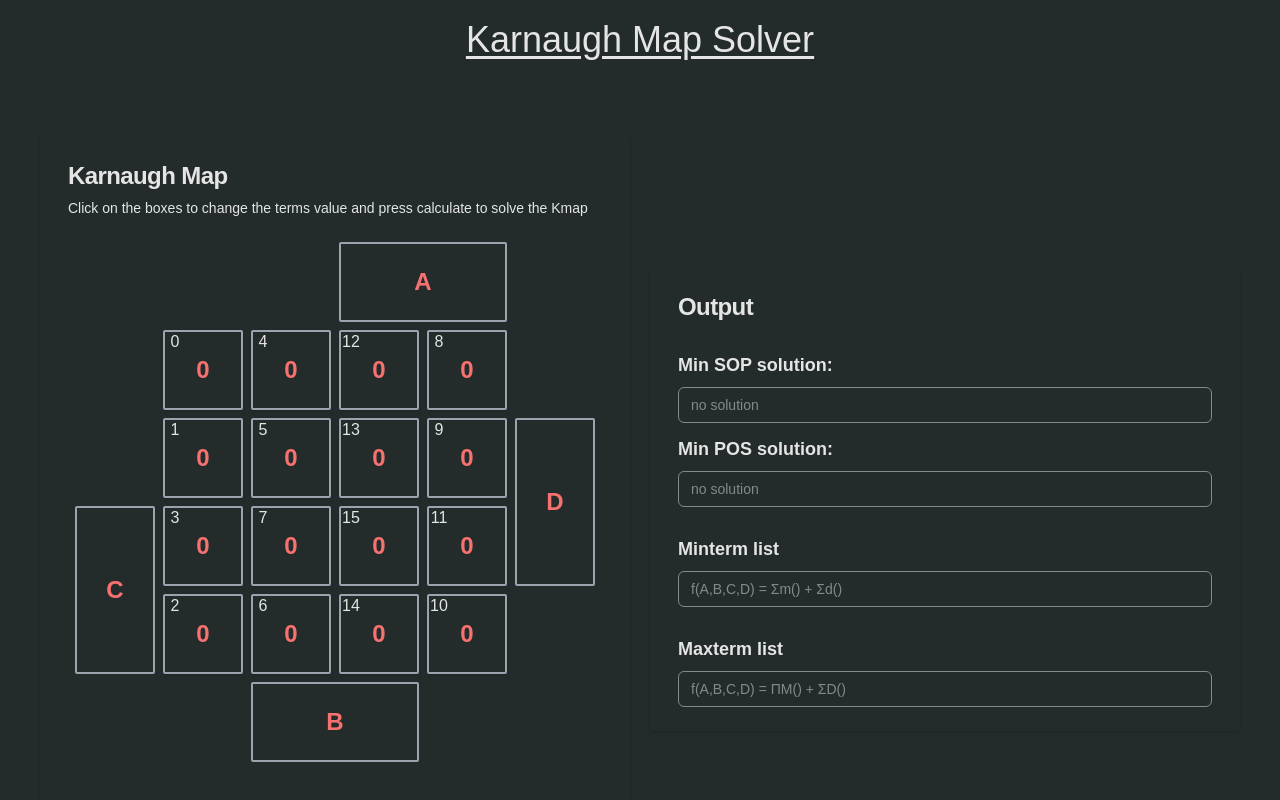
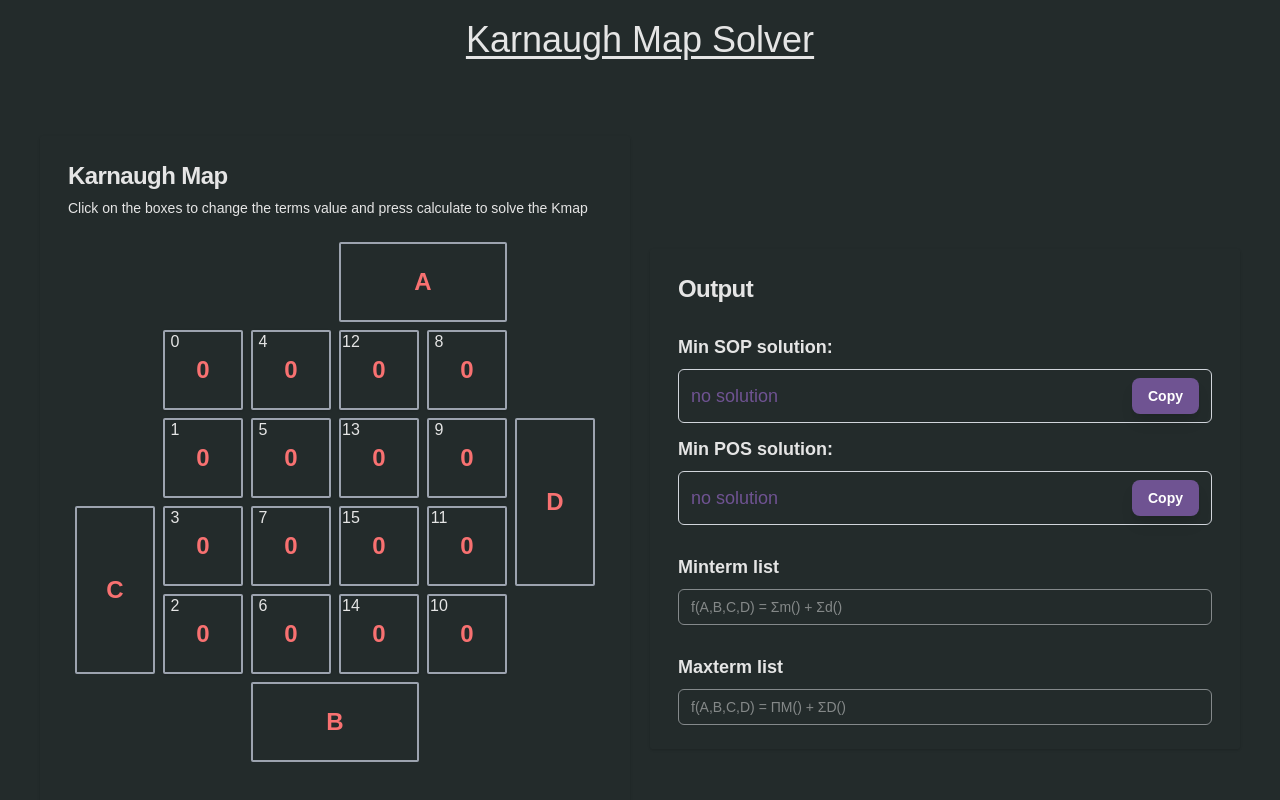
Before and after one commit to theisaaclloyd/isaacclloydcom-frontend, a Next.js app: page /tools/kmaps in a window 1280 px wide. Shown: the top 800 px of the page. Built offline with nearby package versions, Linux system fonts and the light colour scheme; a web font is replaced by a local one.

Commit message:
updated solution output

```diff
--- a/app/tools/kmaps/board.js
+++ b/app/tools/kmaps/board.js
@@ -63,7 +63,7 @@ const KMap = ({ data, handleClick }) => (
 	</div>
 );
 
-const simplify = (f) => (f.replace(/NOT ([A-Z])/g, '$1\'').replace(/OR/g, '+').replace(/AND/g, ''));
+const simplify = (f) => (f.replace(/NOT ([A-Z])/g, '$1\'').replace(/OR/g, '+').replace(/AND/g, '').replace(/(  )/g, ''));
 
 export default function Board() {
 	const { toast } = useToast();
@@ -112,6 +112,11 @@ export default function Board() {
 
 	function resetBoard() {
 		setFunctionData(defaultFuncData);
+	}
+
+	function clickCopy(e, text) {
+		e.preventDefault();
+		navigator.clipboard.writeText(text);
 	}
 
 	function updateKmap() {
@@ -179,10 +184,24 @@ export default function Board() {
 						<div className="grid w-full items-center gap-6">
 							<div className="flex flex-col space-y-2">
 								<div className="text-lg pt-1 font-semibold">Min SOP solution:</div>
-								<Input disabled value={funcData.sop} onChange={(e) => setFunctionData({ ...funcData, sop: e.target.value })} />
+								{/*<Input disabled value={funcData.sop} onChange={(e) => setFunctionData({ ...funcData, sop: e.target.value })} />*/}
+								<div className="flex justify-between border border-gray-300 rounded-md">
+									<div className="text-lg py-3 pl-3 font-light text-royal">{funcData.sop}</div>
+									<div className="text-lg py-2 pr-3 font-light text-royal">
+										<Button onClick={(e) => clickCopy(e, funcData.sop)} className="bg-royal text-white font-bold rounded-lg shadow-lg hover:bg-cornflower active:bg-slate-600">Copy</Button>
+									</div>
+
+								</div>
 
 								<div className="text-lg pt-1 font-semibold">Min POS solution:</div>
-								<Input disabled value={funcData.pos} onChange={(e) => setFunctionData({ ...funcData, pos: e.target.value })} />
+								{/*<Input disabled value={funcData.pos} onChange={(e) => setFunctionData({ ...funcData, pos: e.target.value })} />*/}
+								<div className="flex justify-between border border-gray-300 rounded-md">
+									<div className="text-lg py-3 pl-3 font-light text-royal">{funcData.pos}</div>
+									<div className="text-lg py-2 pr-3 font-light text-royal">
+										<Button onClick={(e) => clickCopy(e, funcData.pos)} className="bg-royal text-white font-bold rounded-lg shadow-lg hover:bg-cornflower active:bg-slate-600">Copy</Button>
+									</div>
+
+								</div>
 							</div>
 
 							<div className="flex flex-col space-y-2">
```
